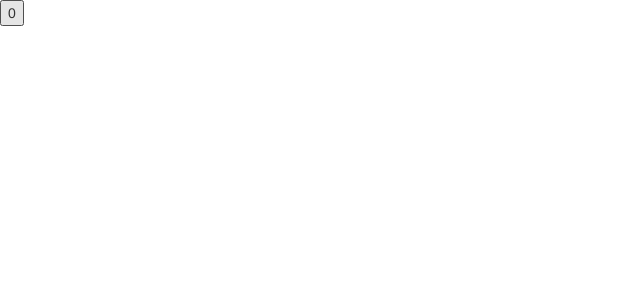
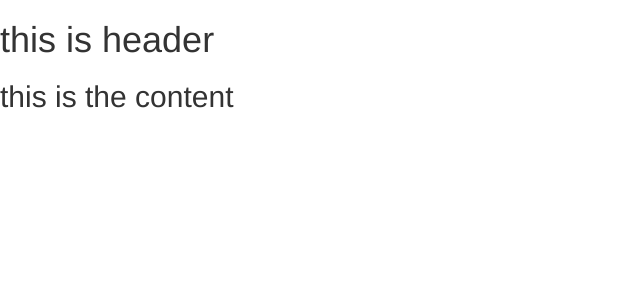
Before and after one commit to bkate/ReactLearning, a React app: page / in a window 1280 px wide. Shown: the top 300 px of the page, without its empty margins (0-640 px from the left). Built offline with nearby package versions, Linux system fonts and the light colour scheme.

Commit message:
state and props in main component: tutorialspoint

```diff
--- a/App.js
+++ b/App.js
@@ -1,36 +1,45 @@
 import React from "react";
 import ReactDOM from "react-dom";
 class App extends React.Component {
-    constructor(){
-        super();
-        this.update = this.update.bind(this);
-        this.state = {increasing: false};
-    }
-    update(){
-        ReactDOM.render(
-          <App val= {this.props.val+1}/>,
-            document.getElementById('app')
-        );
-    }
+    constructor(props){
+        super(props);
+        this.state = {
+            header: "this is header",
+            content: "this is the content"
+        }
 
-    componentWillReceiveProps(nextProps){
-        this.setState({increasing : nextProps.val > this.props.val});
-    }
 
-    shouldComponentUpdate(nextProps, nextState){
-        return nextProps.val % 5 === 0;
-    }
-
-    componentDidUpdate(prevProp, prevState){
-        console.log('prevProp', prevProp);
     }
 
     render() {
-        console.log(this.state.increasing);
-        return <button onClick={this.update}> {this.props.val} </button>
+        return(
+            <div>
+                <Header headerProp = {this.state.header}/>
+                <Content contentProp = {this.state.content}/>
+            </div>
+        );
     }
 }
 
-App.defaultProps = {val : 0};
+class Header extends React.Component {
+    render(){
+        return (
+            <div>
+                <h1>{this.props.headerProp}</h1>
+            </div>
+
+        );
+    }
+}
+
+class Content extends React.Component {
+    render(){
+        return (
+            <div>
+                <h2>{this.props.contentProp}</h2>
+            </div>
+        );
+    }
+}
 
 export default App
```
